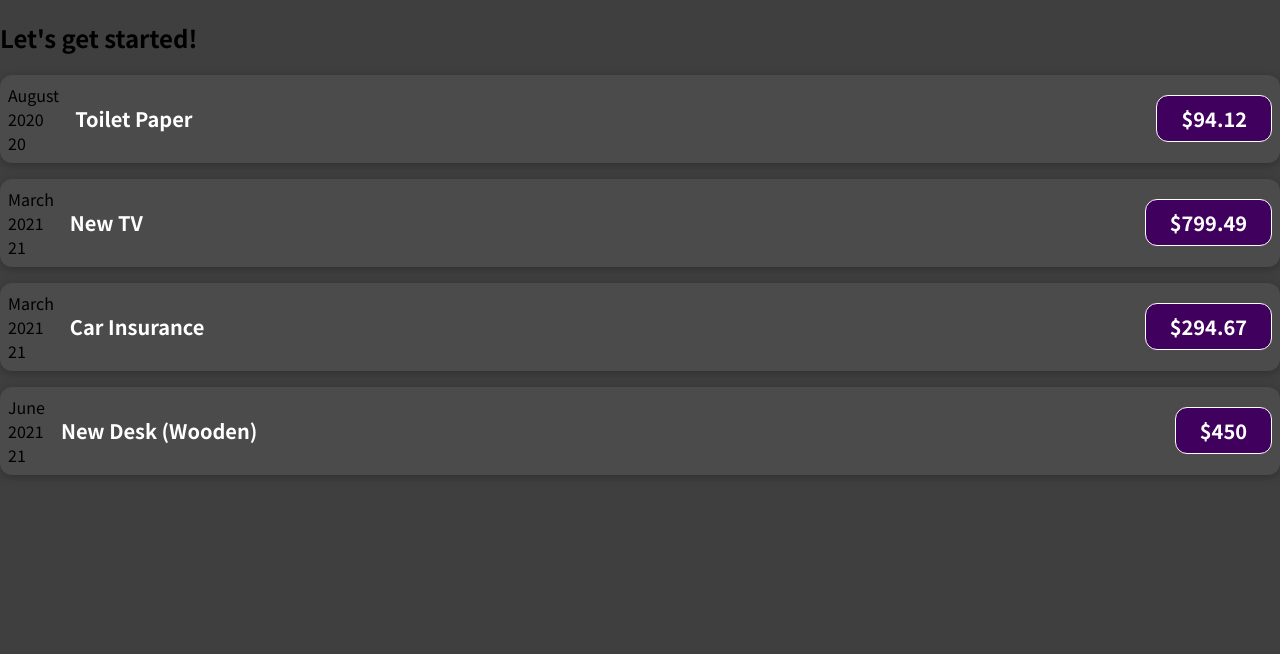
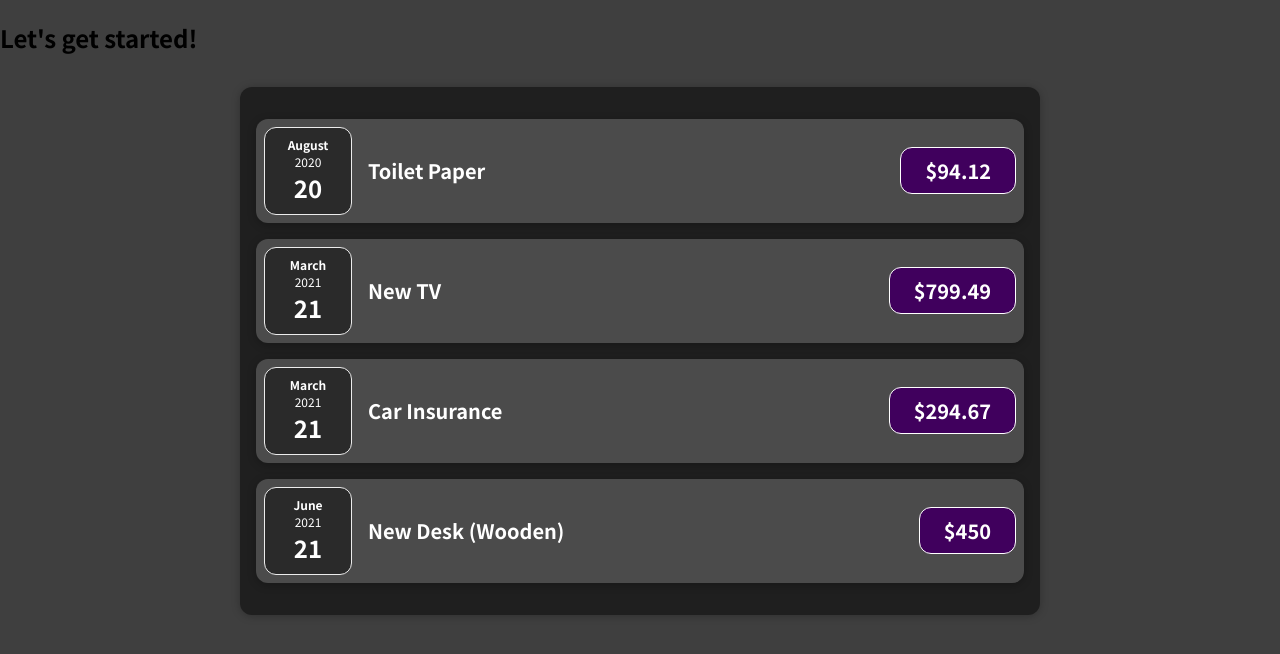
Before and after one commit to Solar5503/react-complete-guide-max, a React (Create React App) app: page / in a window 1280 px wide. Shown: the top 654 px of the page. Built offline with nearby package versions, Linux system fonts and the light colour scheme.

Commit message:
create expanse and expanse date components

```diff
--- a/src/App.tsx
+++ b/src/App.tsx
@@ -1,5 +1,5 @@
-import ExpenseItem from './components/ExpenseItem';
 import './App.scss';
+import Expense from './components/Expense';
 
 function App() {
   interface IExpenses {
@@ -32,14 +32,7 @@ function App() {
   return (
     <div>
       <h2>Let's get started!</h2>
-      {expenses.map((item) => (
-        <ExpenseItem
-          key={item.id}
-          title={item.title}
-          date={item.date}
-          amount={item.amount}
-        />
-      ))}
+      <Expense expenses={expenses} />
     </div>
   );
 }
--- /dev/null
+++ b/src/components/Expense.module.scss
@@ -0,0 +1,9 @@
+.expenses {
+  padding: 1rem;
+  background-color: rgb(31, 31, 31);
+  margin: 2rem auto;
+  width: 50rem;
+  max-width: 95%;
+  border-radius: 12px;
+  box-shadow: 0 1px 8px rgba(0, 0, 0, 0.25);
+}
--- /dev/null
+++ b/src/components/Expense.tsx
@@ -0,0 +1,25 @@
+import ExpenseItem from './ExpenseItem';
+import styles from './Expense.module.scss';
+
+interface IExpenses {
+  id: string;
+  title: string;
+  amount: number;
+  date: Date;
+}
+function Expense({ expenses }: any) {
+  return (
+    <div className={styles.expenses}>
+      {expenses.map((item: IExpenses) => (
+        <ExpenseItem
+          key={item.id}
+          title={item.title}
+          date={item.date}
+          amount={item.amount}
+        />
+      ))}
+    </div>
+  );
+}
+
+export default Expense;
--- /dev/null
+++ b/src/components/ExpenseDate.module.scss
@@ -0,0 +1,26 @@
+.expenseDate {
+  display: flex;
+  flex-direction: column;
+  width: 5.5rem;
+  height: 5.5rem;
+  border: 1px solid #ececec;
+  background-color: #2a2a2a;
+  color: white;
+  border-radius: 12px;
+  align-items: center;
+  justify-content: center;
+
+  &__month {
+    font-size: 0.75rem;
+    font-weight: bold;
+  }
+
+  &__year {
+    font-size: 0.75rem;
+  }
+
+  &__day {
+    font-size: 1.5rem;
+    font-weight: bold;
+  }
+}
--- /dev/null
+++ b/src/components/ExpenseDate.tsx
@@ -0,0 +1,20 @@
+import styles from './ExpenseDate.module.scss';
+interface IProps {
+  date: Date;
+}
+
+function ExpenseDate({ date }: IProps) {
+  const month = date.toLocaleString('en-US', { month: 'long' });
+  const day = date.toLocaleString('en-US', { year: '2-digit' });
+  const year = date.getFullYear();
+
+  return (
+    <div className={styles.expenseDate}>
+      <div className={styles.expenseDate__month}>{month}</div>
+      <div className={styles.expenseDate__year}>{year}</div>
+      <div className={styles.expenseDate__day}>{day}</div>
+    </div>
+  );
+}
+
+export default ExpenseDate;
--- a/src/components/ExpenseItem.tsx
+++ b/src/components/ExpenseItem.tsx
@@ -1,3 +1,4 @@
+import ExpenseDate from './ExpenseDate';
 import styles from './ExpenseItem.module.scss';
 interface IProps {
   title: string;
@@ -6,16 +7,9 @@ interface IProps {
 }
 
 function ExpenseItem({ date, title, amount }: IProps) {
-  const month = date.toLocaleString('en-US', { month: 'long' });
-  const day = date.toLocaleString('en-US', { year: '2-digit' });
-  const year = date.getFullYear();
   return (
     <div className={styles.expenseItem}>
-      <div>
-        <div>{month}</div>
-        <div>{year}</div>
-        <div>{day}</div>
-      </div>
+      <ExpenseDate date={date} />
       <div className={styles.expenseItem__description}>
         <h2>{title}</h2>
         <div className={styles.expenseItem__price}>${amount}</div>
```
